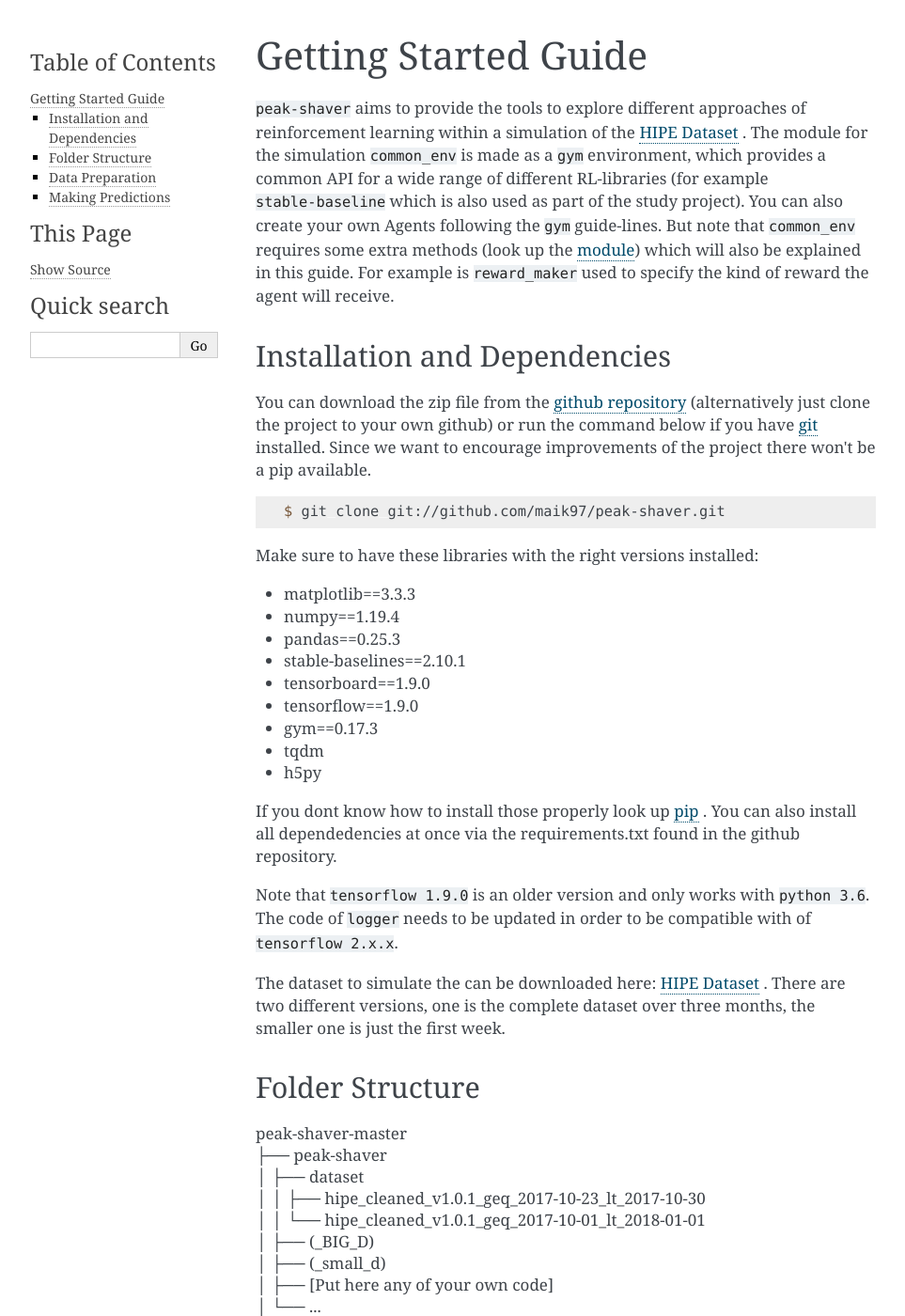
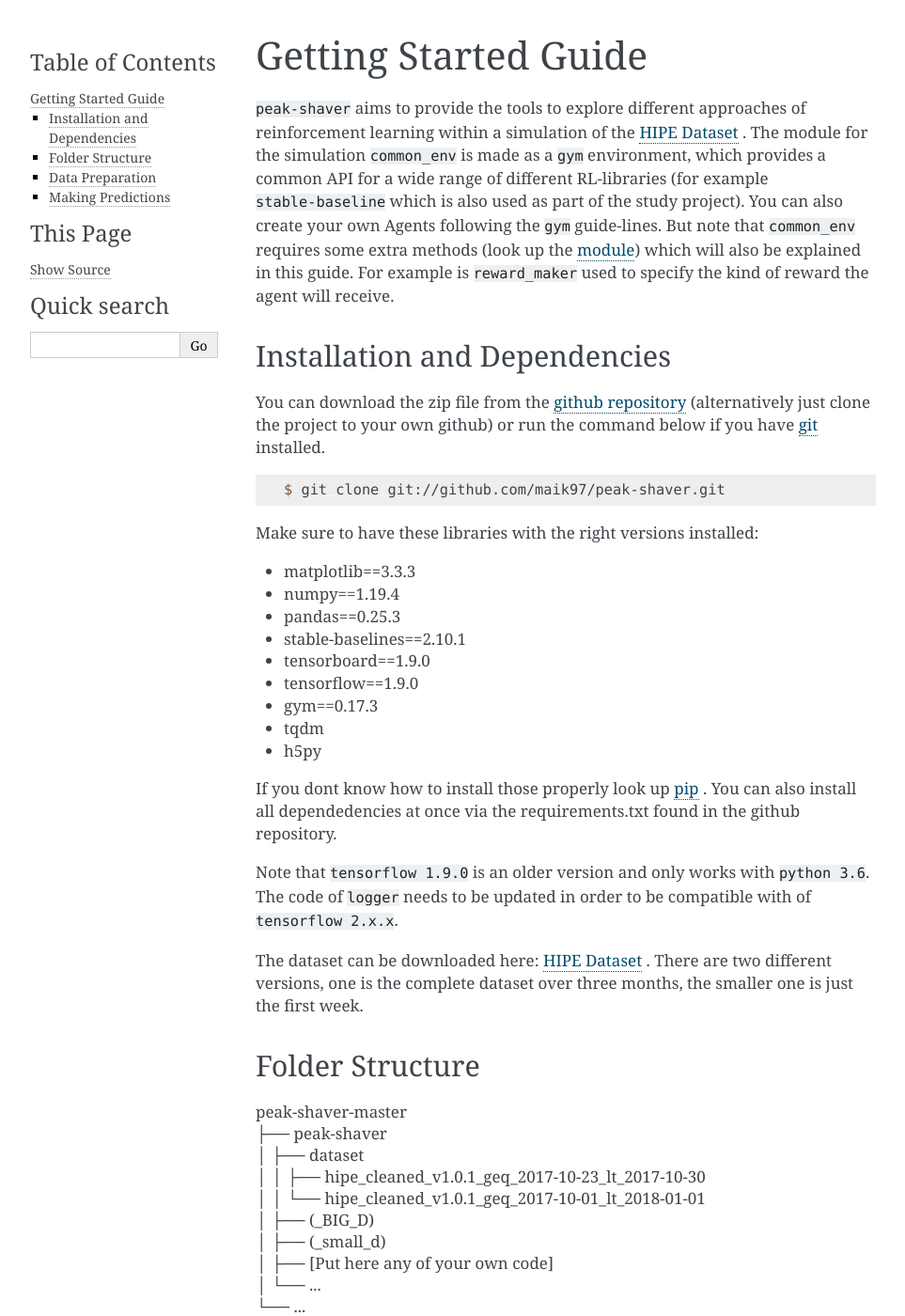
Before and after one commit to maik97/peak-shaver, a Sphinx documentation site: the page built from docs/intro/getting_started.rst, in a window 1280 px wide and 1400 px high. Shown: the whole window at 94% size, without its empty margins (148-1111 px from the left). Built offline with Sphinx 7.4.7, drawn with Linux system fonts in a browser that asks for light colours.

Commit message:
docs update

```diff
--- a/docs/intro/getting_started.rst
+++ b/docs/intro/getting_started.rst
@@ -8,7 +8,7 @@
 Installation and Dependencies
 *****************************
 
-You can download the zip file from the `github repository <https://github.com/maik97/peak-shaver>`_ (alternatively just clone the project to your own github) or run the command below if you have `git <https://git-scm.com/downloads>`_ installed. Since we want to encourage improvements of the project there won't be a pip available.
+You can download the zip file from the `github repository <https://github.com/maik97/peak-shaver>`_ (alternatively just clone the project to your own github) or run the command below if you have `git <https://git-scm.com/downloads>`_ installed.
 
 .. code-block:: console
 
@@ -30,7 +30,7 @@
 
 Note that ``tensorflow 1.9.0`` is an older version and only works with ``python 3.6``. The code of ``logger`` needs to be updated in order to be compatible with of ``tensorflow 2.x.x``.
 
-The dataset to simulate the can be downloaded here: `HIPE Dataset <https://www.energystatusdata.kit.edu/hipe.php>`_ . There are two different versions, one is the complete dataset over three months, the smaller one is just the first week.
+The dataset can be downloaded here: `HIPE Dataset <https://www.energystatusdata.kit.edu/hipe.php>`_ . There are two different versions, one is the complete dataset over three months, the smaller one is just the first week.
 
 Folder Structure
 ****************
```
Also changed, not shown: 1 other file.
